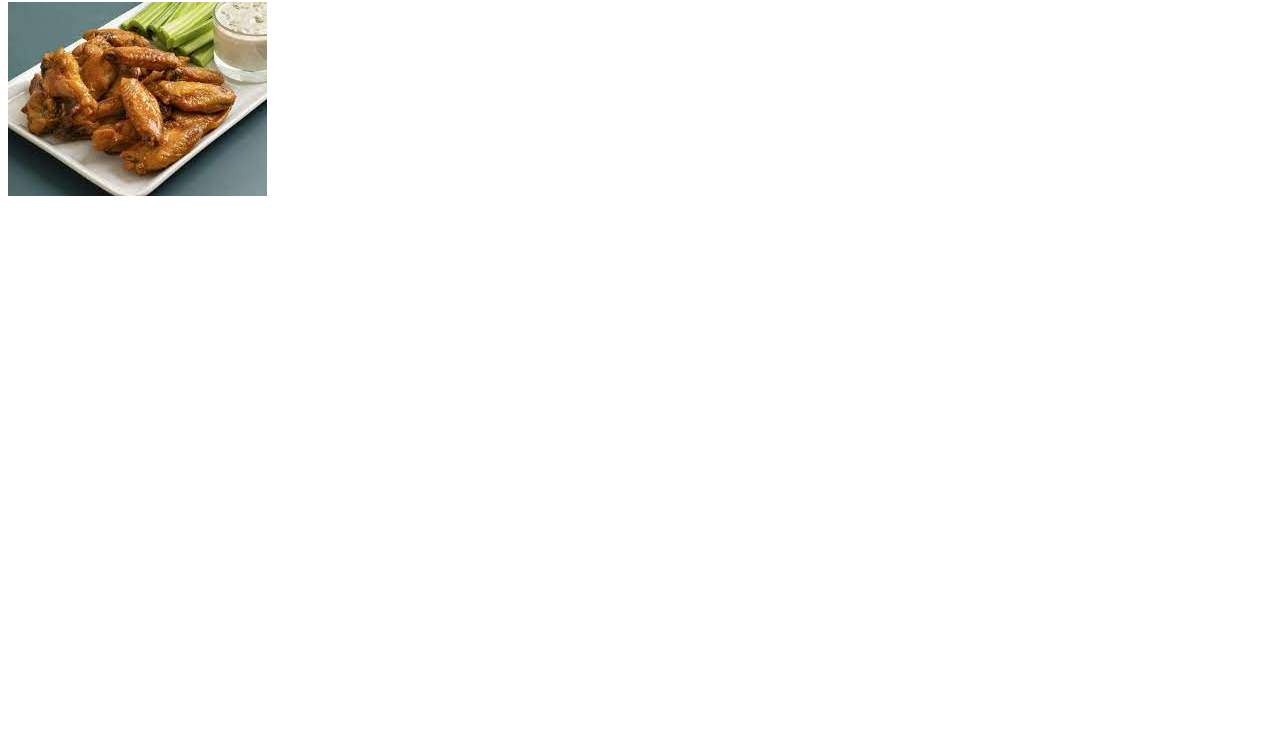
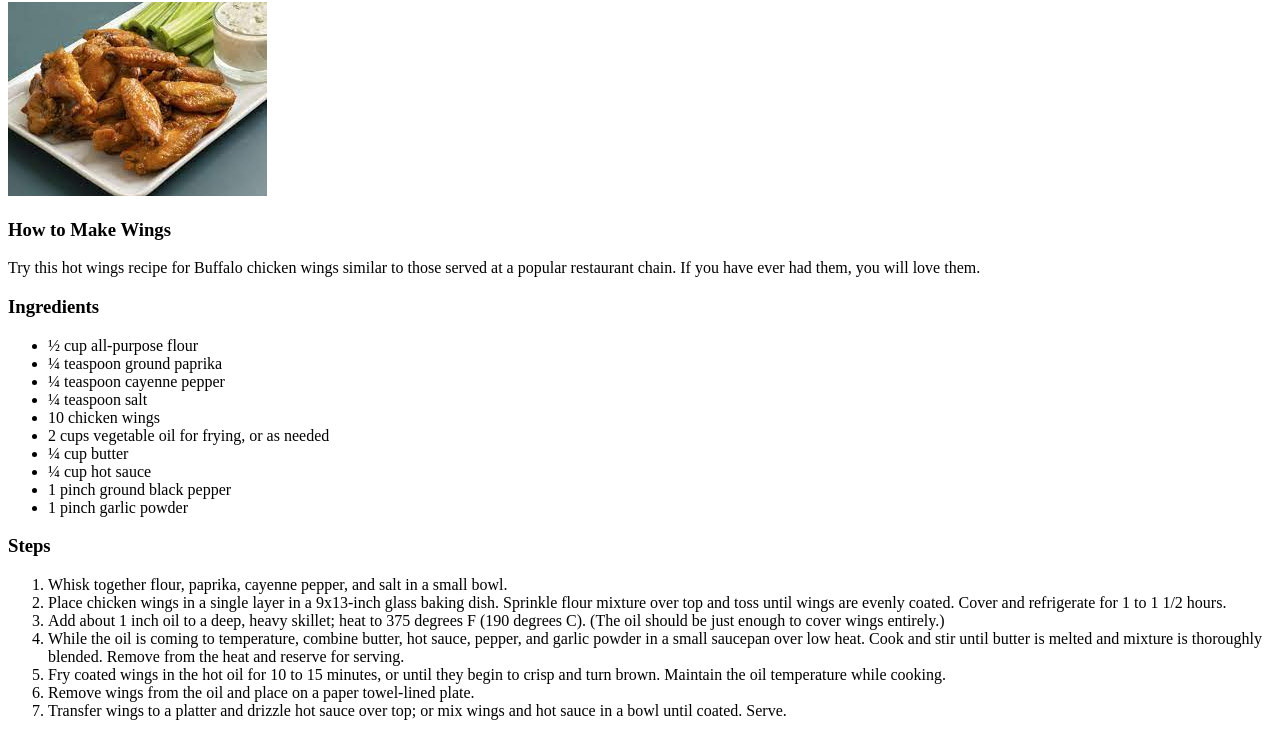
Before and after one commit to AmalKiani/ODIN_HTML_CSS, a plain HTML site: page HTML Foundations/5. Project: Recipes/wings.html in a window 1280 px wide. Shown: the part 78-814 px from the top of the page. Drawn offline with Linux system fonts and the light colour scheme.

Commit message:
finished wings page - completed project

```diff
--- a/HTML Foundations/5. Project: Recipes/wings.html
+++ b/HTML Foundations/5. Project: Recipes/wings.html
@@ -9,5 +9,30 @@
 <body>
     <h1>WINGS</h1>
     <img src="./images/wings.jpeg">
+    <h3>How to Make Wings</h3>
+    <p>Try this hot wings recipe for Buffalo chicken wings similar to those served at a popular restaurant chain. If you have ever had them, you will love them.</p>
+    <h3>Ingredients</h3>
+    <ul>
+        <li>½ cup all-purpose flour</li>
+        <li>¼ teaspoon ground paprika</li>
+        <li>¼ teaspoon cayenne pepper</li>
+        <li>¼ teaspoon salt</li>
+        <li>10 chicken wings</li>
+        <li>2 cups vegetable oil for frying, or as needed</li>
+        <li>¼ cup butter</li>
+        <li>¼ cup hot sauce</li>
+        <li>1 pinch ground black pepper</li>
+        <li>1 pinch garlic powder</li>
+    </ul>
+    <h3>Steps</h3>
+    <ol>
+        <li>Whisk together flour, paprika, cayenne pepper, and salt in a small bowl.</li>
+        <li>Place chicken wings in a single layer in a 9x13-inch glass baking dish. Sprinkle flour mixture over top and toss until wings are evenly coated. Cover and refrigerate for 1 to 1 1/2 hours.</li>
+        <li>Add about 1 inch oil to a deep, heavy skillet; heat to 375 degrees F (190 degrees C). (The oil should be just enough to cover wings entirely.)</li>
+        <li>While the oil is coming to temperature, combine butter, hot sauce, pepper, and garlic powder in a small saucepan over low heat. Cook and stir until butter is melted and mixture is thoroughly blended. Remove from the heat and reserve for serving.</li>
+        <li>Fry coated wings in the hot oil for 10 to 15 minutes, or until they begin to crisp and turn brown. Maintain the oil temperature while cooking.</li>
+        <li>Remove wings from the oil and place on a paper towel-lined plate.</li>
+        <li>Transfer wings to a platter and drizzle hot sauce over top; or mix wings and hot sauce in a bowl until coated. Serve.</li>
+    </ol>
 </body>
 </html>
```
Also changed, not shown: HTML Foundations/5. Project: Recipes/index.html (+1 -1 lines), HTML Foundations/5. Project: Recipes/pizza.html (+2 -2 lines).
